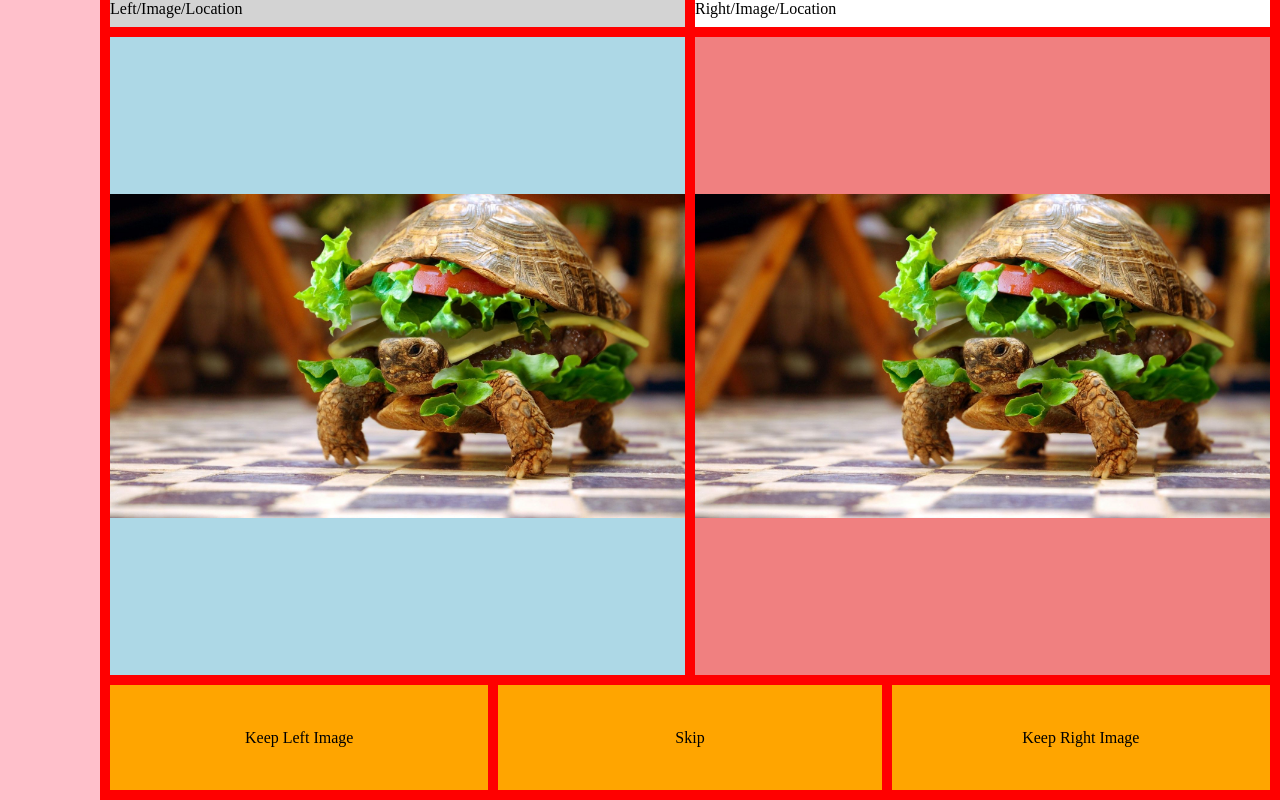
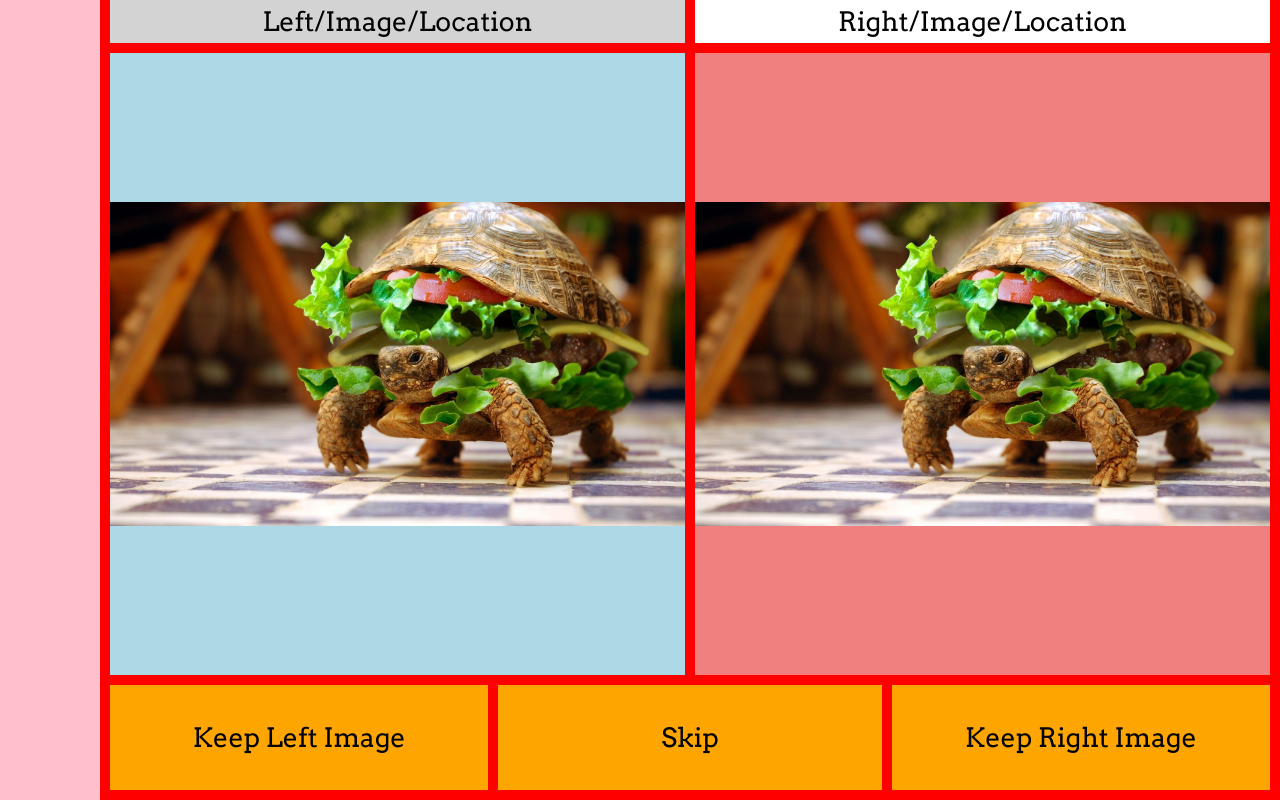
Before and after one commit to LoganGerber/DupeRemoverSite, a React (Vite) app: page / in a window 1280 px wide. Built offline with nearby package versions, Linux system fonts and the light colour scheme.

Commit message:
Add font

```diff
--- a/index.html
+++ b/index.html
@@ -4,6 +4,10 @@
 		<meta charset="UTF-8" />
 		<meta name="viewport" content="width=device-width, initial-scale=1.0" />
 		<title>Duplicate Remover</title>
+		<link rel="preconnect" href="https://fonts.googleapis.com">
+		<link rel="preconnect" href="https://fonts.gstatic.com" crossorigin>
+		<link href="https://fonts.googleapis.com/css2?family=Arvo:ital,wght@0,400;0,700;1,400;1,700&display=swap"
+			rel="stylesheet">
 	</head>
 	<body>
 		<div id="root"></div>
--- a/src/App.css
+++ b/src/App.css
@@ -1,6 +1,6 @@
 #app {
 	display: grid;
-	grid-template-rows: 2em calc(85vh - 2em) 15vh;
+	grid-template-rows: 1.8em calc(85vh - 1.8em) 15vh;
 	grid-template-columns: 100px 1fr 1fr 1fr 1fr 1fr 1fr;
 	grid-template-areas:
 		"leftbar leftimgheader leftimgheader leftimgheader rightimgheader rightimgheader rightimgheader"
@@ -28,6 +28,10 @@
 	margin-right: calc(var(--marginsize) / 2);
 	margin-bottom: calc(var(--marginsize) / 2);
 
+	display: flex;
+	justify-content: center;
+	align-items: center;
+
 	background: lightgray;
 }
 
@@ -38,6 +42,10 @@
 	margin-left: calc(var(--marginsize) / 2);
 	margin-right: var(--marginsize);
 	margin-bottom: calc(var(--marginsize) / 2);
+
+	display: flex;
+	justify-content: center;
+	align-items: center;
 
 	background: white;
 }
--- a/src/index.css
+++ b/src/index.css
@@ -13,4 +13,12 @@
 	height: 100%;
 	width: 100%;
 	background: red;
+
+	font-family: "Arvo", serif;
+	font-weight: 400;
+	font-size: 20pt;
 }
+
+.bold {
+	font-weight: 700;
+}
```
